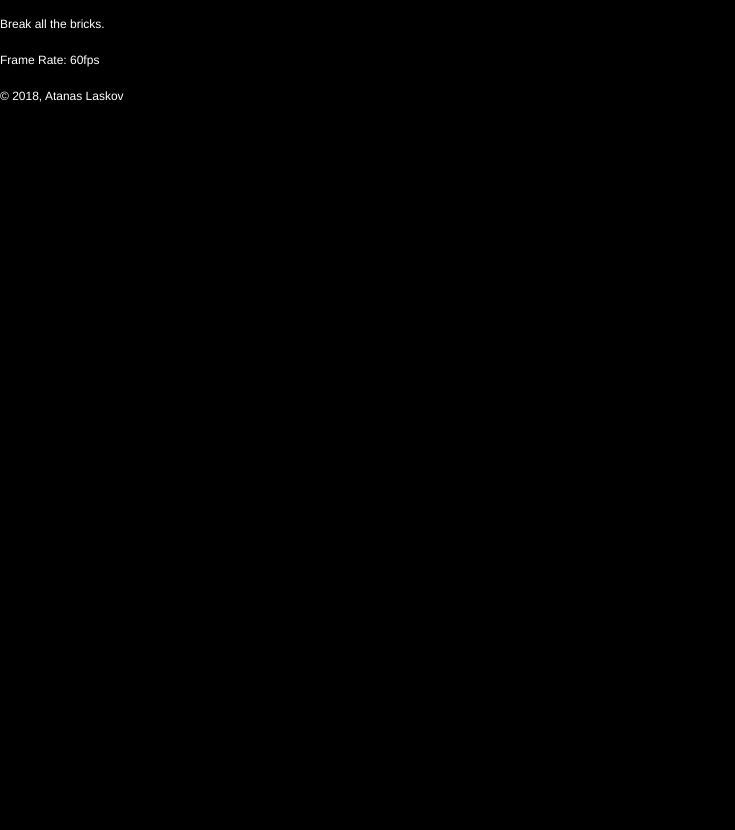
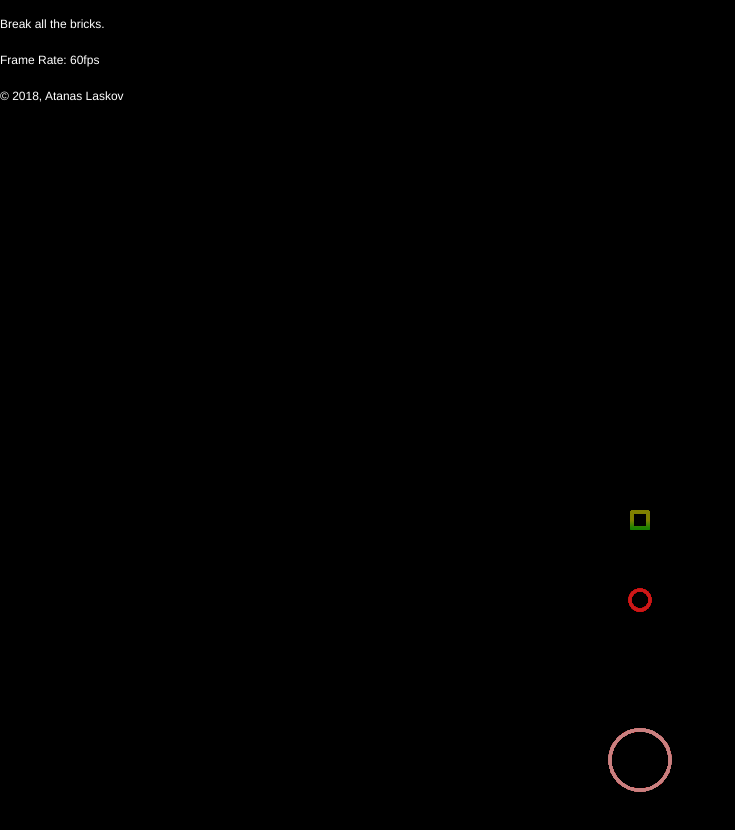
Before and after one commit to latanas/brik, a website built with webpack: page index.html in a window 1280 px wide. Shown: the whole page, without its empty margins (0-735 px from the left). Built offline with nearby package versions, Linux system fonts and the light colour scheme.

Commit message:
Player, ball and brick.

```diff
--- a/index.html
+++ b/index.html
@@ -7,7 +7,7 @@
   </head>
 
   <body>
-    <script src="build/brik.js"></script>
+    <script src="build/brik.js?v=0.1"></script>
 
     <div class="help_window">
       <p>
--- a/package.json
+++ b/package.json
@@ -8,9 +8,9 @@
   "license": "BSD-2-Clause",
   "dependencies": {
     "typescript": "^3.1.3",
-    "webpack": "^4.20.0",
+    "webpack": "^4.20.2",
     "webpack-cli": "^3.1.2",
-    "ts-loader": "^5.2.1"
+    "ts-loader": "^5.2.2"
   },
   "private": true
 }
--- a/src/color.ts
+++ b/src/color.ts
@@ -6,6 +6,7 @@
 
   http://www.atanaslaskov.com/brik/
 */
+"use strict"
 
 // Colour in RGBA fromat
 //
@@ -29,7 +30,7 @@ export default class Color{
     var b = this.componentRGB(this.b);
     var a = this.componentAlpha(this.a);
 
-    return "rgba(${r},${g},${b},${a})";
+    return `rgba(${r},${g},${b},${a})`;
   }
 
   // RGB components are integers mapped to the range [0, 255]
--- a/src/game.ts
+++ b/src/game.ts
@@ -12,9 +12,11 @@ import Clock from "./clock"
 import Vector from "./vector"
 import Renderer from "./renderer"
 import VectorAreal from "./vector_areal"
+import SlotList from "./slot_list"
 import GameObject from "./game_object"
 import GameObjectPlayer from "./game_object_player"
-import SlotList from "./slot_list"
+import GameObjectBall from "./game_object_ball";
+import GameObjectBrick from "./game_object_brick";
 
 // Game manages the dynamic objects
 //
@@ -31,7 +33,9 @@ export default class Game {
     this.isPaused = false;
 
     this.objects = new SlotList([
-      new GameObjectPlayer( renderer ),
+      new GameObjectPlayer(renderer),
+      new GameObjectBall(renderer),
+      new GameObjectBrick(renderer)
     ]);
   }
 
@@ -51,6 +55,10 @@ export default class Game {
   //
   private render() {
     this.renderer.render();
+
+    this.objects.each( (obj: GameObject, id:number) => {
+      obj.render();
+    });
   }
 
   // Make things move
--- a/src/game_object.ts
+++ b/src/game_object.ts
@@ -15,6 +15,7 @@ import Renderer from "./renderer"
 // Abstract game object
 //
 export default interface GameObject {
+  render(): void;
   animate( dt: number ): void;
   perceive( another: any ): void;
   spawn(): GameObject[];
--- /dev/null
+++ b/src/game_object_ball.ts
@@ -0,0 +1,64 @@
+/*
+  Project: Brik
+  Author:  Copyright (C) 2018, Atanas Laskov
+
+  License: BSD license, see LICENSE for more details.
+
+  http://www.atanaslaskov.com/brick/
+*/
+"use strict"
+
+import Renderer from "./renderer"
+import Color from "./color";
+import Gradient from './gradient'
+import GameObject from "./game_object";
+import Vector from "./vector";
+import VectorAreal from "./vector_areal";
+
+export default class GameObjectBall implements GameObject {
+  private renderer: Renderer;
+  private color: Color = new Color(0.8, 0.1, 0.1, 0.5);
+  private position: VectorAreal = new VectorAreal(0.0, 0.1, 0);
+
+  constructor(renderer: Renderer) {
+    this.renderer = renderer;
+  }
+
+  render(): void {
+    this.renderer.style(this.color, 3);
+      this.renderer.marker(this.position, 10, 1.0);
+  }
+
+  animate( dt: number ): void {
+  }
+
+  perceive( another: any ): void {
+  }
+
+  spawn(): GameObject[] {
+      return [];
+  }
+
+  remove(): void {
+  }
+
+  getPosition(): VectorAreal {
+      return this.position;
+  }
+
+  getNearestPosition( position: Vector ) {
+      return this.position;
+  }
+
+  getPreceiveDistance(): number {
+      return 0;
+  }
+
+  isAlive(): boolean {
+      return true;
+  }
+
+  isPerceptive(): boolean {
+      return false;
+  }
+}
--- /dev/null
+++ b/src/game_object_brick.ts
@@ -0,0 +1,73 @@
+/*
+  Project: Brik
+  Author:  Copyright (C) 2018, Atanas Laskov
+
+  License: BSD license, see LICENSE for more details.
+
+  http://www.atanaslaskov.com/brick/
+*/
+"use strict"
+
+import Renderer from "./renderer"
+import Color from "./color";
+import Gradient from './gradient'
+import GameObject from "./game_object";
+import Vector from "./vector";
+import VectorAreal from "./vector_areal";
+
+export default class GameObjectBrick implements GameObject {
+  private renderer: Renderer;
+  private gradient: Gradient = new Gradient();
+  private polygon: Vector[] = [
+    new Vector(+0.01, +0.01),
+    new Vector(+0.01, -0.01),
+    new Vector(-0.01, -0.01),
+    new Vector(-0.01, +0.01),
+    new Vector(+0.01, +0.01),
+  ];
+
+  constructor(renderer: Renderer) {
+    this.renderer = renderer;
+    this.gradient.start = new Vector(0.0, 0.0);
+    this.gradient.startColor = new Color(0.5, 0.5, 0.0, 1.0);
+    this.gradient.end = new Vector(0.0, 0.01);
+    this.gradient.endColor = new Color(0.1, 0.5, 0.0, 1.0);
+  }
+
+  render(): void {
+    this.renderer.style(this.gradient, 3);
+    this.renderer.polyline(this.polygon);
+  }
+
+  animate( dt: number ): void {
+  }
+
+  perceive( another: any ): void {
+  }
+
+  spawn(): GameObject[] {
+      return [];
+  }
+
+  remove(): void {
+  }
+
+  getPosition(): VectorAreal {
+      return new VectorAreal();
+  }
+  getNearestPosition( position: Vector ) {
+      return new Vector();
+  }
+
+  getPreceiveDistance(): number {
+      return 0;
+  }
+
+  isAlive(): boolean {
+      return true;
+  }
+
+  isPerceptive(): boolean {
+      return false;
+  }
+}
--- a/src/game_object_player.ts
+++ b/src/game_object_player.ts
@@ -1,32 +1,63 @@
 /*
   Project: Brik
-  Author:  Copyright (C) 2016, Atanas Laskov
+  Author:  Copyright (C) 2018, Atanas Laskov
 
   License: BSD license, see LICENSE for more details.
 
-  http://www.atanaslaskov.com/golden/
+  http://www.atanaslaskov.com/brick/
 */
 "use strict"
 
-import Vector from "./vector"
-import VectorAreal from "./vector_areal"
-import GameObject from "./game_object"
 import Renderer from "./renderer"
+import Color from "./color";
+import Gradient from './gradient'
+import GameObject from "./game_object";
+import Vector from "./vector";
+import VectorAreal from "./vector_areal";
 
-// Creature controlled by the player
-//
 export default class GameObjectPlayer implements GameObject {
-  constructor( renderer: Renderer ) {}
+  private renderer: Renderer;
+  private color: Color = new Color(0.8, 0.5, 0.5, 0.5);
+  private position: VectorAreal = new VectorAreal(0.0, 0.3, 0);
 
-  animate( dt: number ): void {}
-  perceive( another: any ): void {};
-  spawn(): GameObject[] { return []; };
-  remove(): void {};
+  constructor(renderer: Renderer) {
+    this.renderer = renderer;
+  }
 
-  getPosition(): VectorAreal { return new VectorAreal(); };
-  getNearestPosition( position: Vector ) { return new Vector(); };
-  getPreceiveDistance(): number { return 1; };
+  render(): void {
+      this.renderer.style(this.color, 3);
+      this.renderer.marker(this.position, 30, 1.0);
+  }
 
-  isAlive(): boolean { return true; };
-  isPerceptive(): boolean { return true; };
+  animate( dt: number ): void {
+  }
+
+  perceive( another: any ): void {
+  }
+
+  spawn(): GameObject[] {
+      return [];
+  }
+
+  remove(): void {
+  }
+
+  getPosition(): VectorAreal {
+      return this.position;
+  }
+  getNearestPosition( position: Vector ) {
+      return this.position;
+  }
+
+  getPreceiveDistance(): number {
+      return 0;
+  }
+
+  isAlive(): boolean {
+      return true;
+  }
+
+  isPerceptive(): boolean {
+      return false;
+  }
 }
--- a/src/renderer_canvas.ts
+++ b/src/renderer_canvas.ts
@@ -6,6 +6,7 @@
 
   http://www.atanaslaskov.com/brik/
 */
+"use strict"
 
 import Vector from "./vector"
 import Color from "./color"
@@ -14,7 +15,7 @@ import Renderer from "./renderer"
 
 // Render using HMTL5 canvas
 //
-export default class RendererCanvas implements Renderer{
+export default class RendererCanvas implements Renderer {
   private context: CanvasRenderingContext2D;
   private width:   number;
   private height:  number;
@@ -108,7 +109,7 @@ export default class RendererCanvas implements Renderer{
     var yStart = position.y % ny;
 
     if( xStart>0 ) xStart = xStart-nx;
-    if( yStart>0 ) yStart = yStart-ny;;
+    if( yStart>0 ) yStart = yStart-ny;
 
     for(var x=xStart; x<this.width; x+=nx) {
       for(var y=yStart; y<this.height; y+=ny) {
```
Also changed, not shown: 1 other file.
